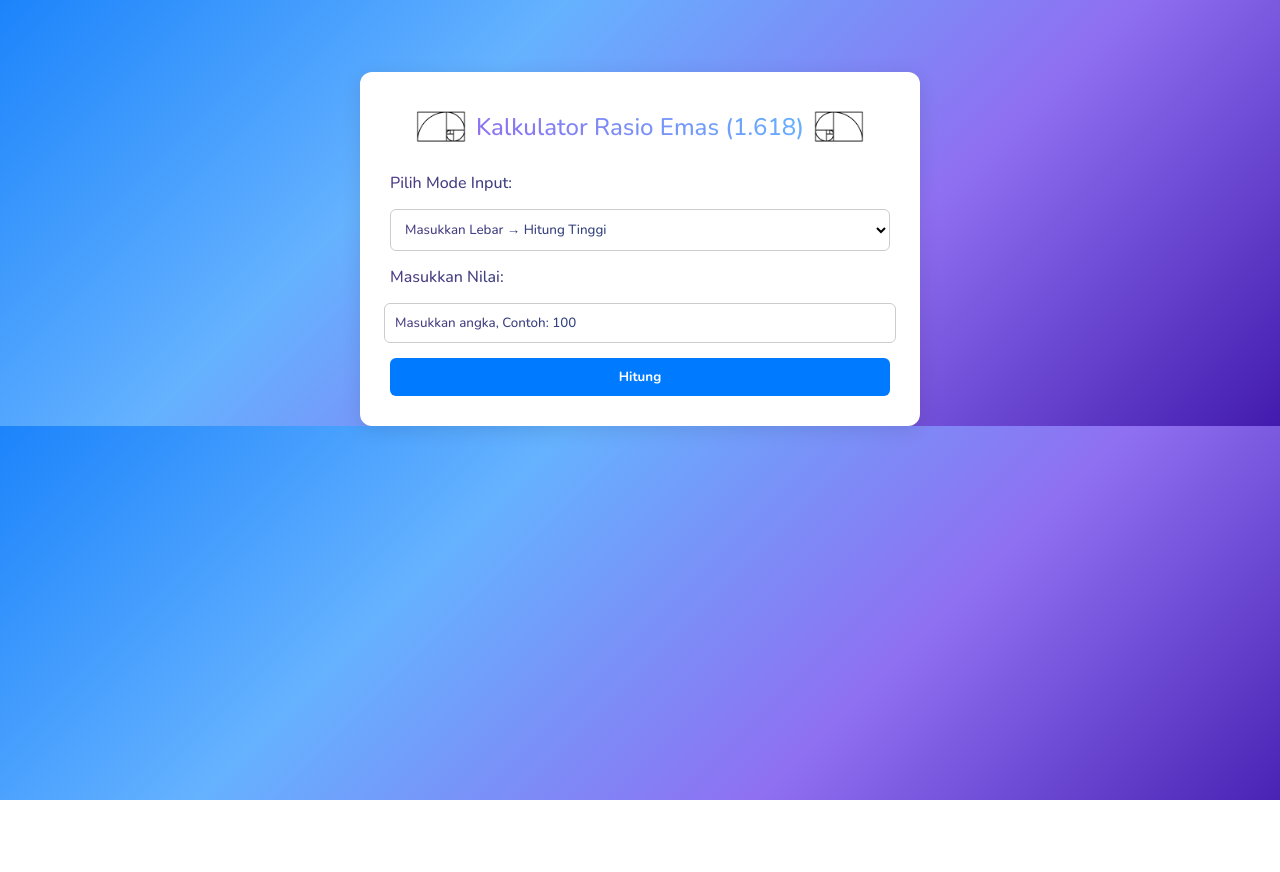
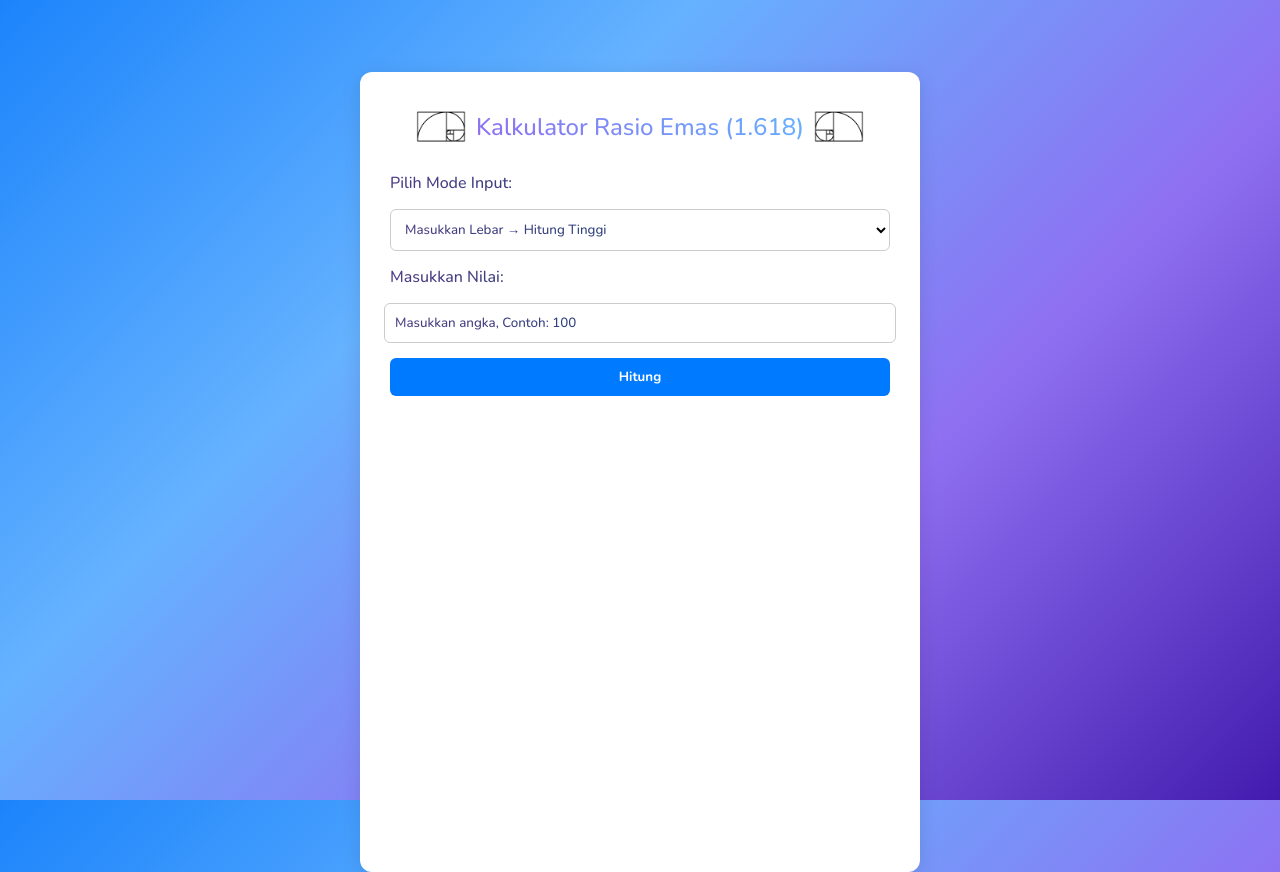
Before and after one commit to arvinr16/Golden_Ratio_Calculator, a plain HTML site: page index.html in a window 1280 px wide. Before the commit the page ends 800 px from the top, so only its background shows below. Drawn offline with nearby package versions, Linux system fonts and the light colour scheme.

Commit message:
Add editing 'body' in 'style.css'

```diff
--- a/style.css
+++ b/style.css
@@ -6,11 +6,26 @@
 }
 
 body {
+    height: 100vh;
     background: linear-gradient(-45deg, #421BAE, #8F6FF1, #65B2FF, #1C84FB);
+    background-repeat: no-repeat;
+    background-position: center;
+    background-size: cover;
+    background-attachment: fixed;
     display: flex;
     justify-content: center;
     margin: 72px 0 0 0;
 }
+
+/* body {
+    background: linear-gradient(-45deg, #421BAE, #8F6FF1);
+    background-repeat: no-repeat;
+    background-position: center;
+    background-size: cover;
+    display: flex;
+    justify-content: center;
+    margin: 72px 0 0 0;
+} */
 
 .container {
     background: white;
```
